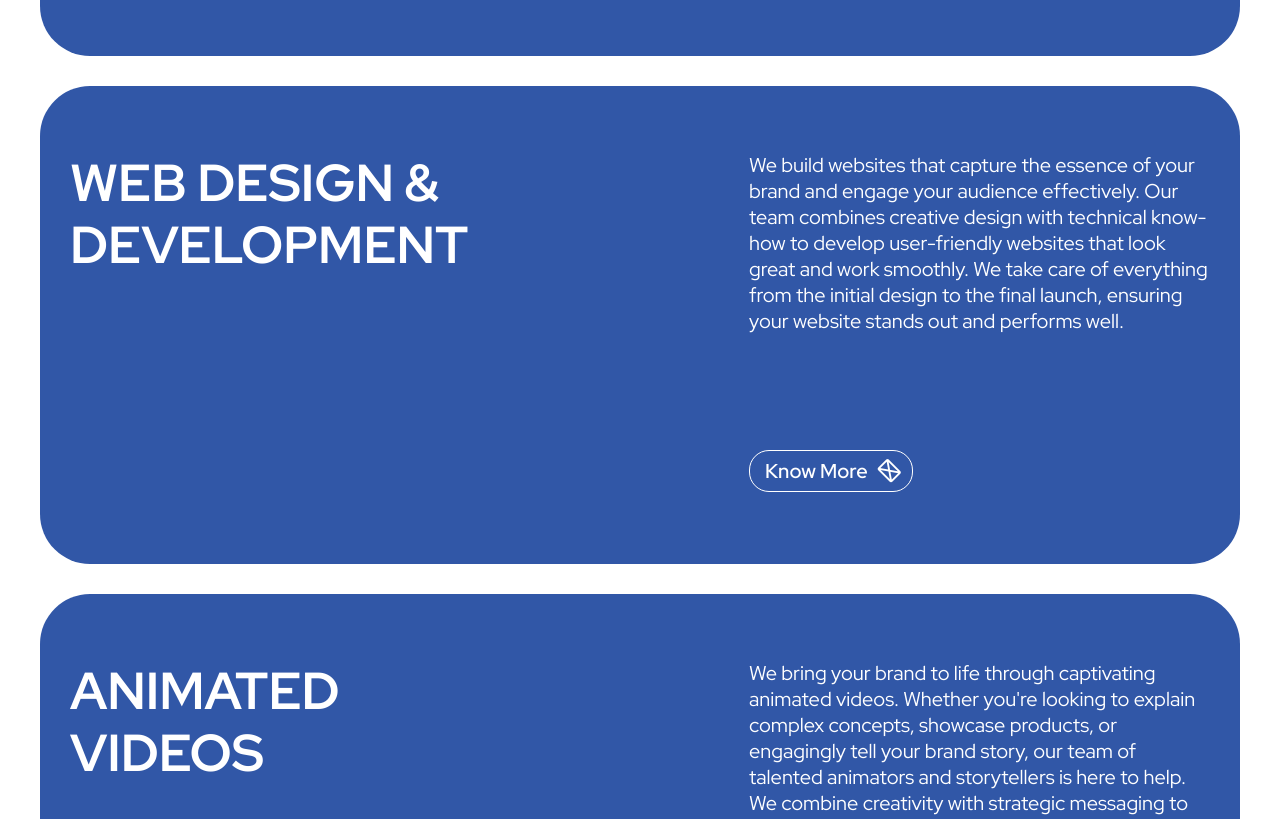
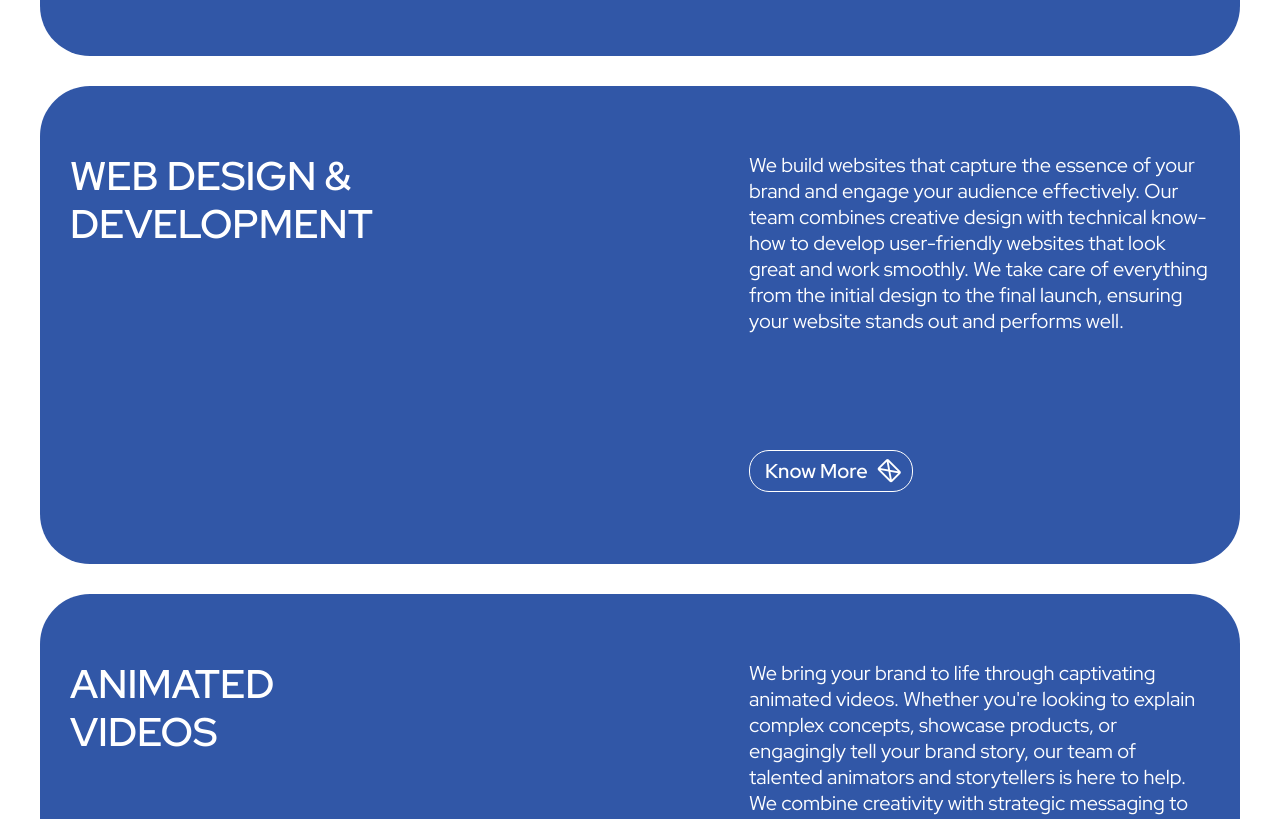
Before and after one commit to Jitenderrathor/because-00, a plain HTML site: page service.html in a window 1280 px wide. Shown: the part 1080-1899 px from the top of the page. Drawn offline with nearby package versions, Linux system fonts and the light colour scheme; a script that the page names is missing.

Commit message:
last final changes

```diff
--- a/css/style.css
+++ b/css/style.css
@@ -606,8 +606,9 @@ animate:animate-svg-stroke-1 2s linear forwards;
   transform: rotate(-270deg);
 } */
 .specialize-service .h3 {
-  font-size: calc(var(--th-fs-h3) * 1.3);
-  color: var(--th-color-5);
+  font-size: var(--th-fs-h3);
+  color: var(--th-color-5);
+  font-weight: 600;
 }
 /* ------------- Specialize Section  End ------------- */
 
```
